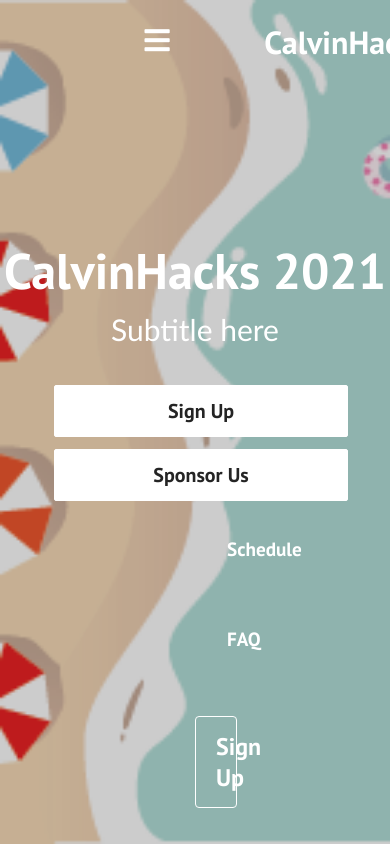
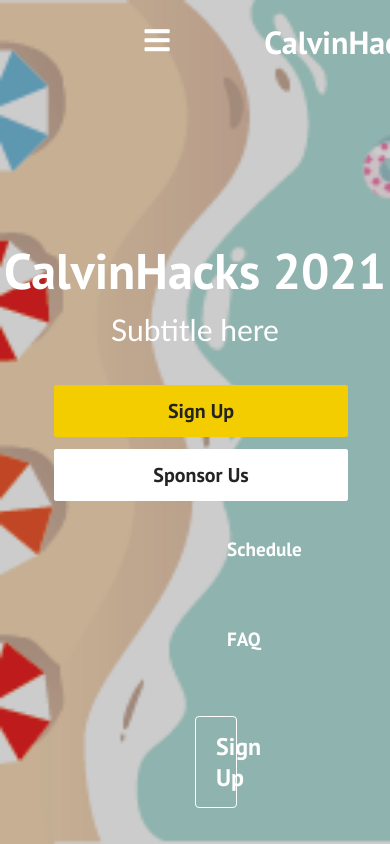
Before and after one commit to CalvinHacks/calvinhacks-2021, a React (Create React App) app: page / in a window 390 px wide. In both pictures the pointer is over the button "Sign Up". Shown: the top 844 px of the page. Built offline with nearby package versions, Linux system fonts and the light colour scheme.

Commit message:
made navbar clear

```diff
--- a/src/components/button.css
+++ b/src/components/button.css
@@ -35,7 +35,8 @@
 }
 
 .btn--medium:hover, .btn--large:hover {
-    background: #fff;
+    background: #F3CD00;
     color: #242424;
+    --primary: #F3CD00;
     transition: all 0.3s ease-out;
 }
--- a/src/components/navBar.css
+++ b/src/components/navBar.css
@@ -61,8 +61,9 @@
   }
 
   .nav-links:hover {
-    border-bottom: 4px solid #fff;
+    border-bottom: 4px solid #F3CD00;
     transition: all 0.2s ease-out;
+    color: #F3CD00
   }
 
   .fa-bars {
@@ -110,7 +111,7 @@
     }
 
     .nav-links:hover {
-      background-color: #fff;
+      background-color: #F3CD00;
       color: #242424;
       border-radius: 0;
     }
@@ -133,7 +134,7 @@
     }
 
     .fa-times {
-      color: #fff;
+      color: #F3CD00;
       font-size: 2rem;
     }
 
@@ -153,7 +154,7 @@
     }
 
   .nav-links-mobile:hover {
-      background: #fff;
+      background: #F3CD00;
       color: #242424;
       transition: 250ms;
   }
```
